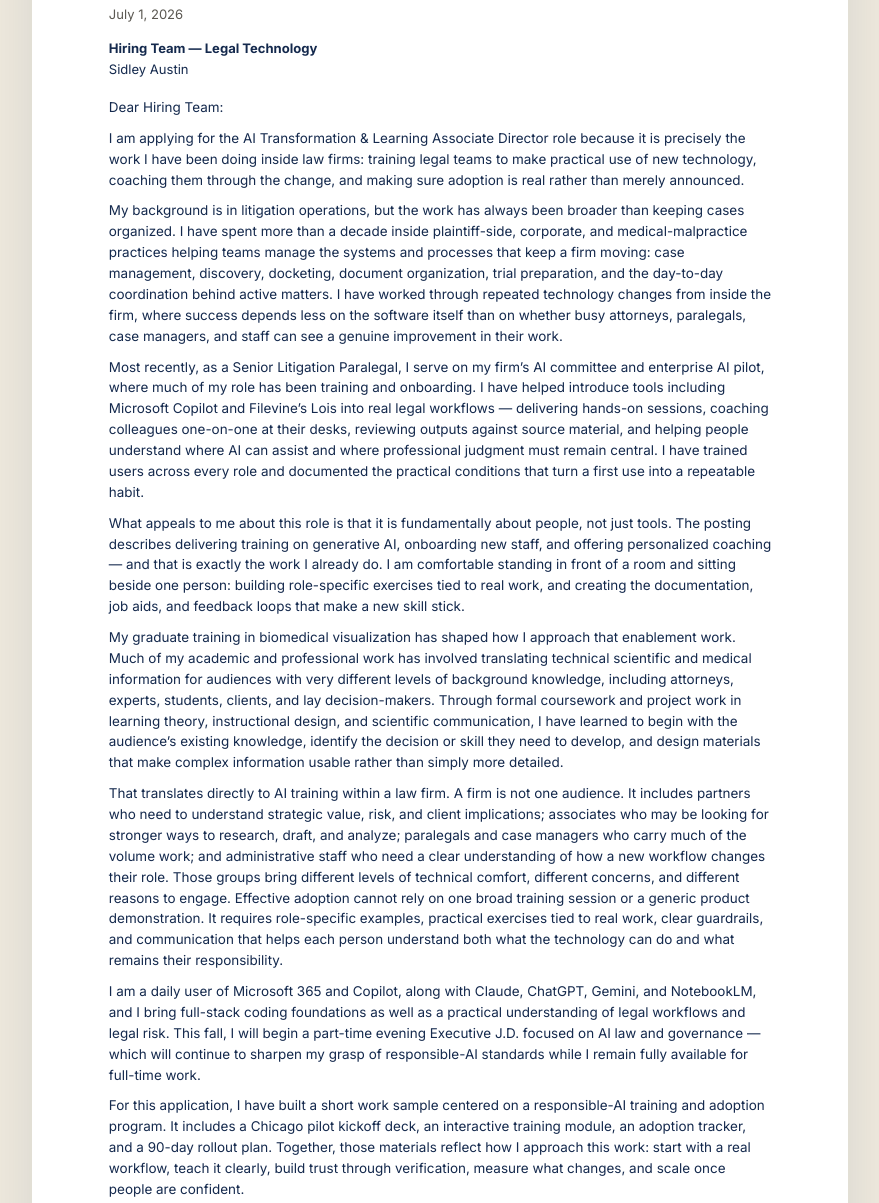
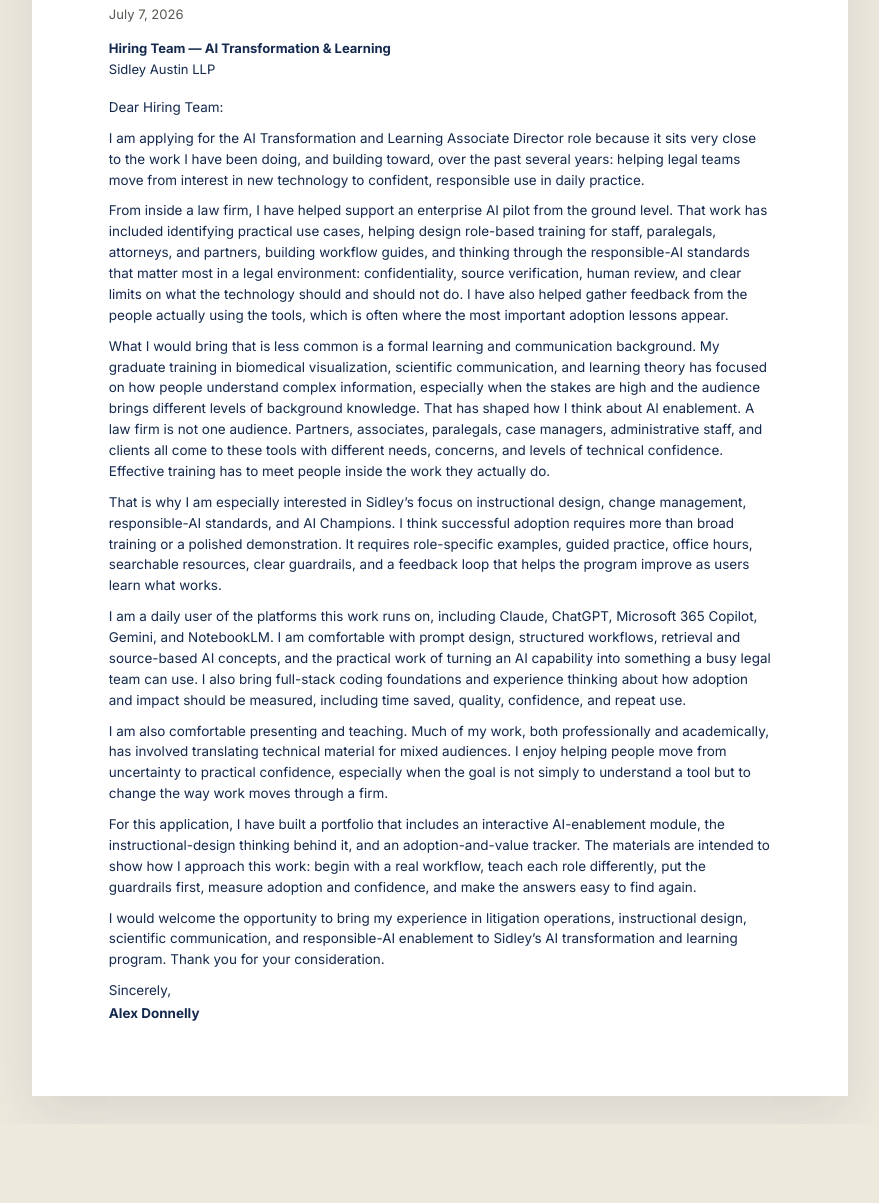
Before and after one commit to ajdonnelly/sidley-ai-transformation, a plain HTML site: page cover-letter.html in a window 1280 px wide. Shown: the part 277-1480 px from the top of the page, without its empty margins (200-1079 px from the left). After the commit the page ends 1401 px from the top, so only its background shows below. Drawn offline with Linux system fonts and the light colour scheme.

Commit message:
Update Sidley cover letter web version to final text

```diff
--- a/cover-letter.html
+++ b/cover-letter.html
@@ -51,83 +51,67 @@
     </p>
 
     <div class="meta">
-      <div class="date">July 1, 2026</div>
+      <div class="date">July 7, 2026</div>
       <div class="to">
-        <strong>Hiring Team — Legal Technology</strong>
-        Sidley Austin
+        <strong>Hiring Team — AI Transformation &amp; Learning</strong>
+        Sidley Austin LLP
       </div>
     </div>
 
     <div class="body" style="margin-top:18px;">
       <p>Dear Hiring Team:</p>
       <p>
-        I am applying for the AI Transformation &amp; Learning Associate Director role because it is precisely the work I have been
-        doing inside law firms: training legal teams to make practical use of new technology, coaching them
-        through the change, and making sure adoption is real rather than merely announced.
+        I am applying for the AI Transformation and Learning Associate Director role because it sits very close
+        to the work I have been doing, and building toward, over the past several years: helping legal teams move
+        from interest in new technology to confident, responsible use in daily practice.
       </p>
       <p>
-        My background is in litigation operations, but the work has always been broader than keeping cases
-        organized. I have spent more than a decade inside plaintiff-side, corporate, and medical-malpractice
-        practices helping teams manage the systems and processes that keep a firm moving: case management,
-        discovery, docketing, document organization, trial preparation, and the day-to-day coordination behind
-        active matters. I have worked through repeated technology changes from inside the firm, where success
-        depends less on the software itself than on whether busy attorneys, paralegals, case managers, and staff
-        can see a genuine improvement in their work.
+        From inside a law firm, I have helped support an enterprise AI pilot from the ground level. That work has
+        included identifying practical use cases, helping design role-based training for staff, paralegals,
+        attorneys, and partners, building workflow guides, and thinking through the responsible-AI standards that
+        matter most in a legal environment: confidentiality, source verification, human review, and clear limits
+        on what the technology should and should not do. I have also helped gather feedback from the people
+        actually using the tools, which is often where the most important adoption lessons appear.
       </p>
       <p>
-        Most recently, as a Senior Litigation Paralegal, I serve on my firm&rsquo;s AI committee and enterprise
-        AI pilot, where much of my role has been training and onboarding. I have helped introduce tools
-        including Microsoft Copilot and Filevine&rsquo;s Lois into real legal workflows &mdash; delivering
-        hands-on sessions, coaching colleagues one-on-one at their desks, reviewing outputs against source
-        material, and helping people understand where AI can assist and where professional judgment must remain
-        central. I have trained users across every role and documented the practical conditions that turn a
-        first use into a repeatable habit.
+        What I would bring that is less common is a formal learning and communication background. My graduate
+        training in biomedical visualization, scientific communication, and learning theory has focused on how
+        people understand complex information, especially when the stakes are high and the audience brings
+        different levels of background knowledge. That has shaped how I think about AI enablement. A law firm is
+        not one audience. Partners, associates, paralegals, case managers, administrative staff, and clients all
+        come to these tools with different needs, concerns, and levels of technical confidence. Effective
+        training has to meet people inside the work they actually do.
       </p>
       <p>
-        What appeals to me about this role is that it is fundamentally about people, not just tools. The posting
-        describes delivering training on generative AI, onboarding new staff, and offering personalized coaching
-        &mdash; and that is exactly the work I already do. I am comfortable standing in front of a room and
-        sitting beside one person: building role-specific exercises tied to real work, and creating the
-        documentation, job aids, and feedback loops that make a new skill stick.
+        That is why I am especially interested in Sidley&rsquo;s focus on instructional design, change
+        management, responsible-AI standards, and AI Champions. I think successful adoption requires more than
+        broad training or a polished demonstration. It requires role-specific examples, guided practice, office
+        hours, searchable resources, clear guardrails, and a feedback loop that helps the program improve as
+        users learn what works.
       </p>
       <p>
-        My graduate training in biomedical visualization has shaped how I approach that enablement work. Much of
-        my academic and professional work has involved translating technical scientific and medical information
-        for audiences with very different levels of background knowledge, including attorneys, experts, students,
-        clients, and lay decision-makers. Through formal coursework and project work in learning theory,
-        instructional design, and scientific communication, I have learned to begin with the audience&rsquo;s
-        existing knowledge, identify the decision or skill they need to develop, and design materials that make
-        complex information usable rather than simply more detailed.
+        I am a daily user of the platforms this work runs on, including Claude, ChatGPT, Microsoft 365 Copilot,
+        Gemini, and NotebookLM. I am comfortable with prompt design, structured workflows, retrieval and
+        source-based AI concepts, and the practical work of turning an AI capability into something a busy legal
+        team can use. I also bring full-stack coding foundations and experience thinking about how adoption and
+        impact should be measured, including time saved, quality, confidence, and repeat use.
       </p>
       <p>
-        That translates directly to AI training within a law firm. A firm is not one audience. It includes
-        partners who need to understand strategic value, risk, and client implications; associates who may be
-        looking for stronger ways to research, draft, and analyze; paralegals and case managers who carry much
-        of the volume work; and administrative staff who need a clear understanding of how a new workflow changes
-        their role. Those groups bring different levels of technical comfort, different concerns, and different
-        reasons to engage. Effective adoption cannot rely on one broad training session or a generic product
-        demonstration. It requires role-specific examples, practical exercises tied to real work, clear
-        guardrails, and communication that helps each person understand both what the technology can do and what
-        remains their responsibility.
+        I am also comfortable presenting and teaching. Much of my work, both professionally and academically, has
+        involved translating technical material for mixed audiences. I enjoy helping people move from uncertainty
+        to practical confidence, especially when the goal is not simply to understand a tool but to change the
+        way work moves through a firm.
       </p>
       <p>
-        I am a daily user of Microsoft 365 and Copilot, along with Claude, ChatGPT, Gemini, and NotebookLM, and
-        I bring full-stack coding foundations as well as a practical understanding of legal workflows and legal
-        risk. This fall, I will begin a part-time evening Executive J.D. focused on AI law and governance
-        &mdash; which will continue to sharpen my grasp of responsible-AI standards while I remain fully
-        available for full-time work.
+        For this application, I have built a portfolio that includes an interactive AI-enablement module, the
+        instructional-design thinking behind it, and an adoption-and-value tracker. The materials are intended to
+        show how I approach this work: begin with a real workflow, teach each role differently, put the guardrails
+        first, measure adoption and confidence, and make the answers easy to find again.
       </p>
       <p>
-        For this application, I have built a short work sample centered on a responsible-AI training and adoption
-        program. It includes a Chicago pilot kickoff deck, an interactive training module, an adoption tracker,
-        and a 90-day rollout plan. Together, those materials reflect how I approach this work: start with a real
-        workflow, teach it clearly, build trust through verification, measure what changes, and scale once people
-        are confident.
-      </p>
-      <p>
-        Thank you for your consideration. I would welcome the opportunity to discuss how my experience in
-        litigation operations, legal-AI training and enablement, scientific communication, and hands-on coaching
-        could support Sidley Austin&rsquo;s legal-technology team.
+        I would welcome the opportunity to bring my experience in litigation operations, instructional design,
+        scientific communication, and responsible-AI enablement to Sidley&rsquo;s AI transformation and learning
+        program. Thank you for your consideration.
       </p>
       <p class="sign">Sincerely,<strong>Alex Donnelly</strong></p>
     </div>
```
